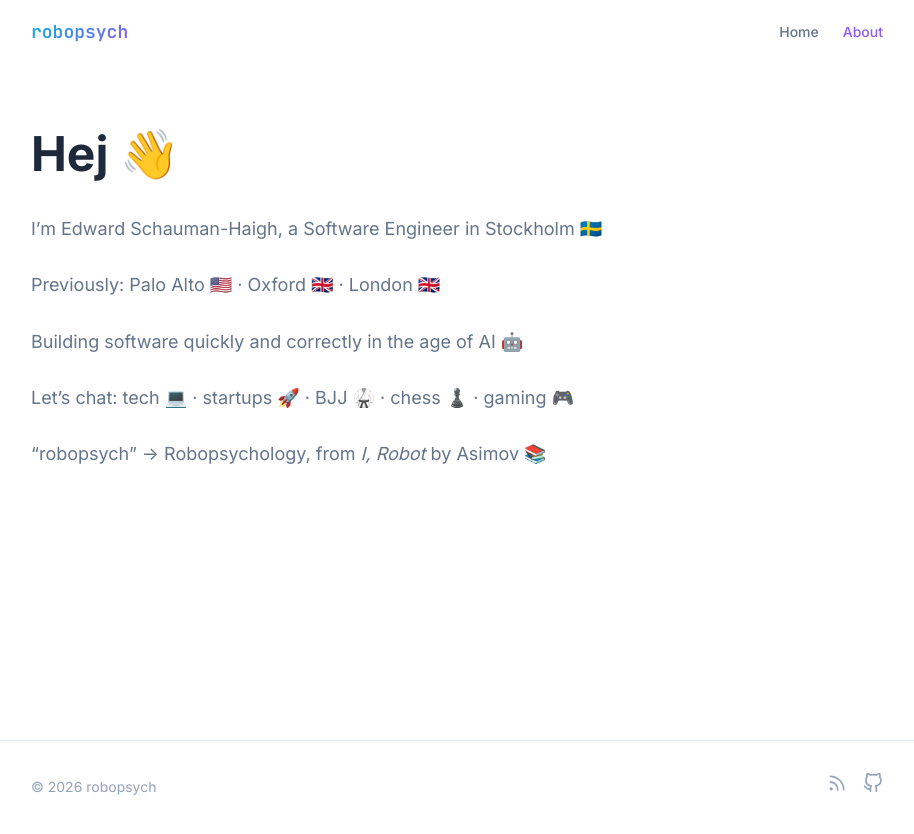
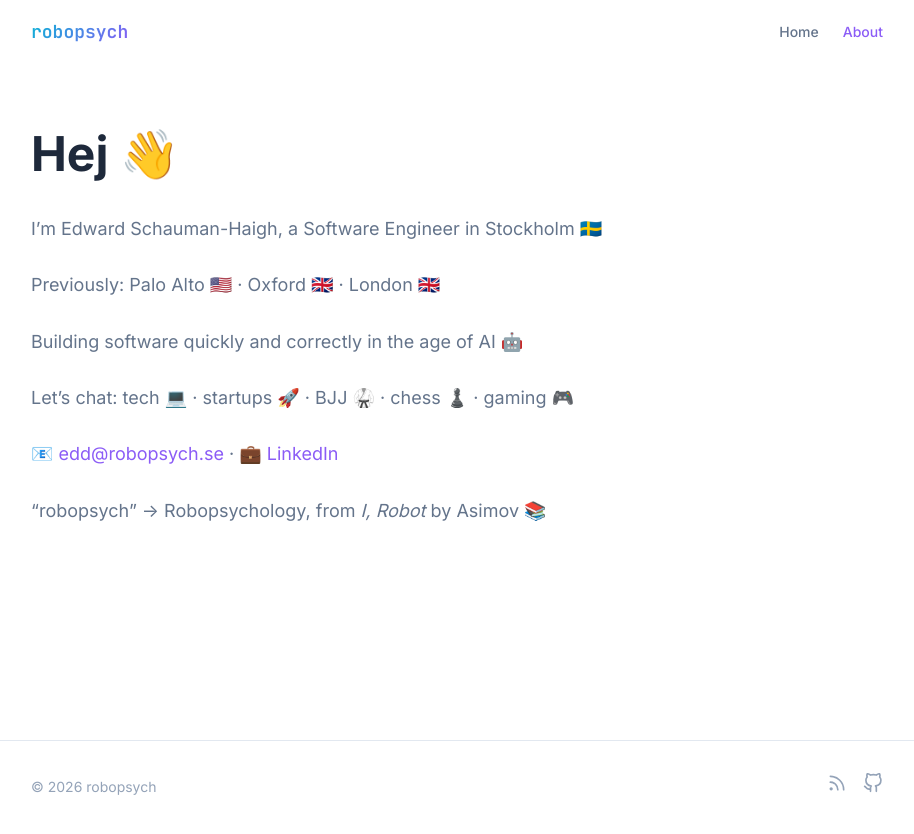
Before and after one commit to robopsych/robopsych.github.io, a Jekyll site: the page built from about.md, in a window 1280 px wide. Shown: the top 834 px of the page, without its empty margins (183-1097 px from the left). Built offline with Jekyll 4.4.1, drawn with Linux system fonts in a browser that asks for light colours.

Commit message:
Add contact details and LinkedIn to about page
Co-Authored-By: Claude Opus 4.5 <noreply@anthropic.com>

```diff
--- a/about.md
+++ b/about.md
@@ -12,4 +12,6 @@ Building software quickly and correctly in the age of AI 🤖
 
 Let's chat: tech 💻 · startups 🚀 · BJJ 🥋 · chess ♟️ · gaming 🎮
 
+📧 [edd@robopsych.se](mailto:edd@robopsych.se) · 💼 [LinkedIn](https://www.linkedin.com/in/edwardjlsh/)
+
 "robopsych" → Robopsychology, from *I, Robot* by Asimov 📚
```
